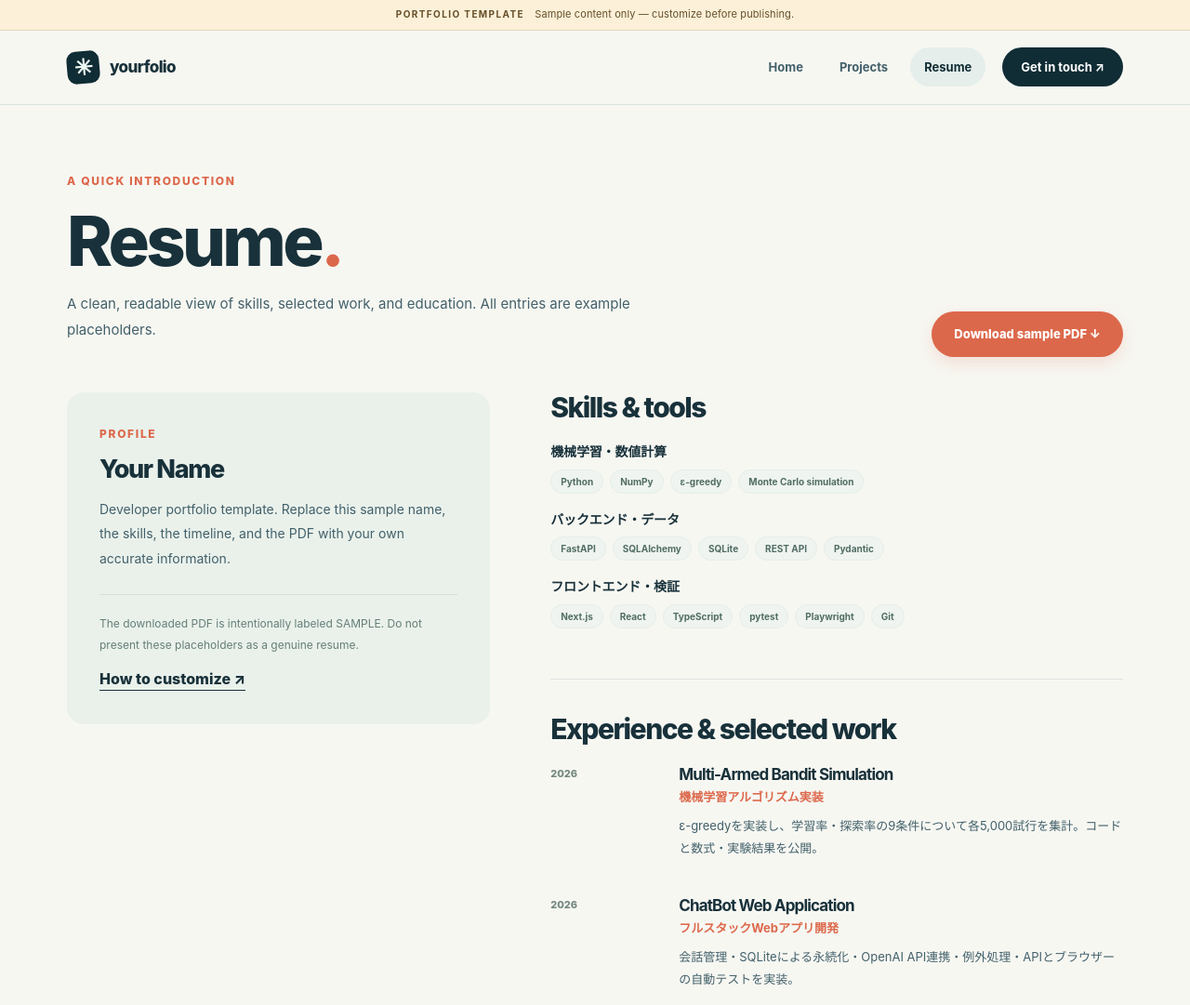
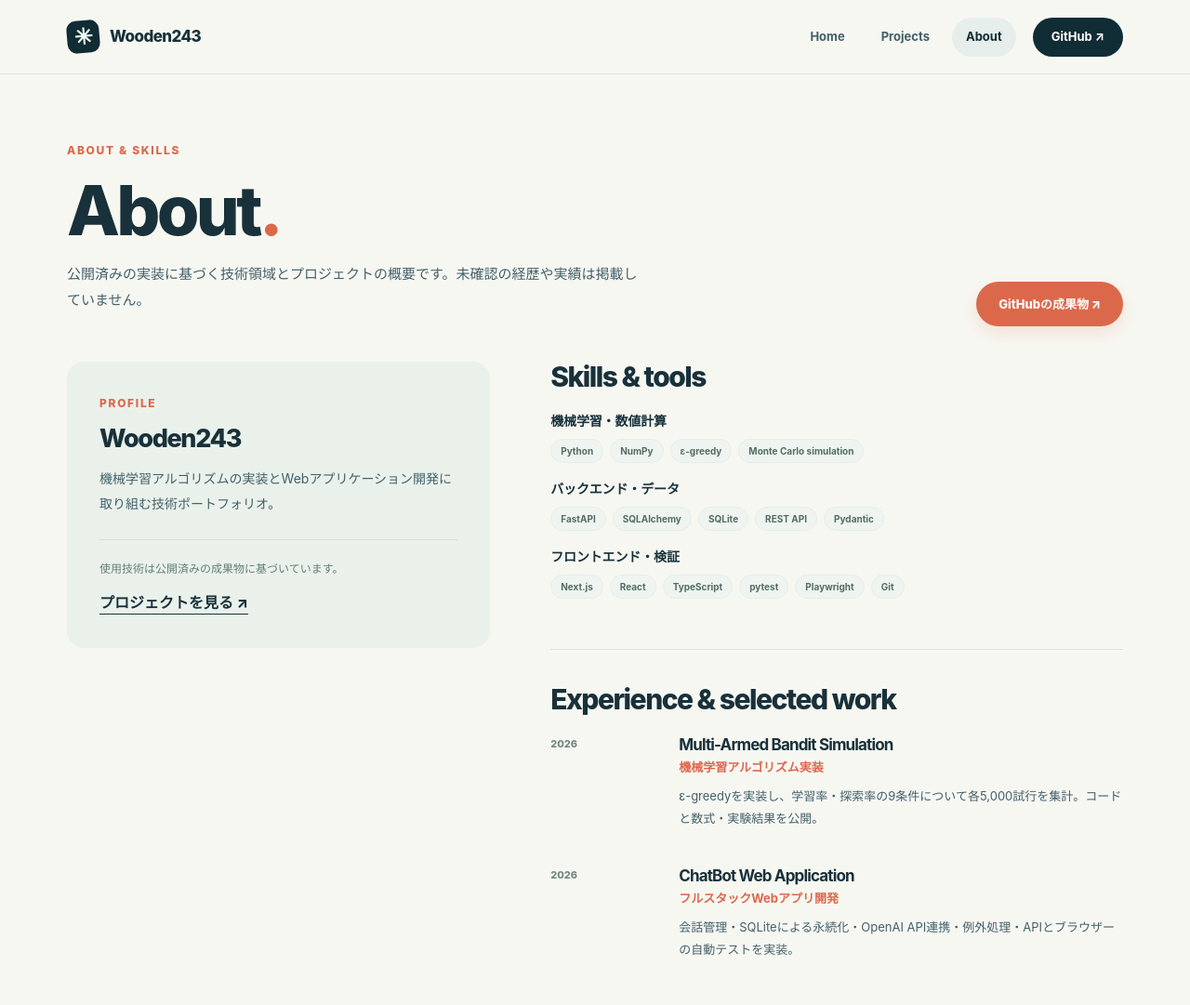
Before and after one commit to Wooden243/Resume-Website, a website with bundled scripts: page resume/index.html in a window 1280 px wide. Shown: the top 1081 px of the page at 93% size. Built offline with nearby package versions, Linux system fonts and the light colour scheme.

Commit message:
ui: personalize portfolio layout and navigation

```diff
--- a/resume/index.html
+++ b/resume/index.html
@@ -1,51 +1,33 @@
 <!doctype html>
-<html lang="en">
-<head>
-  <meta charset="utf-8">
-  <meta name="viewport" content="width=device-width, initial-scale=1">
-  <meta name="description" content="Sample resume, skills, experience, and downloadable PDF for a customizable portfolio.">
+<html lang="ja"><head>
+<meta charset="utf-8"><meta name="viewport" content="width=device-width, initial-scale=1">
+<meta name="description" content="公開プロジェクトに基づく使用技術と取り組み。">
 <meta name="theme-color" content="#102c34">
-  <title>Resume — Resume Website</title>
+<title>About — Wooden243</title>
 <link rel="icon" type="image/svg+xml" href="../assets/favicon.svg">
 <link rel="stylesheet" href="../assets/css/styles.css">
 <script type="module" src="../assets/js/resume.js"></script>
-</head>
-<body>
-<a class="skip-link" href="#main">Skip to content</a>
-<div class="template-strip"><strong>Portfolio template</strong> Sample content only — customize before publishing.</div>
-<header class="site-header">
-  <div class="container nav-inner">
-    <a class="brand" href="../index.html" aria-label="Portfolio template home"><span class="brand-mark" aria-hidden="true">✳</span> yourfolio<span class="sr-only"></span></a>
+</head><body>
+<a class="skip-link" href="#main">本文へスキップ</a>
+<header class="site-header"><div class="container nav-inner">
+<a class="brand" href="../index.html" aria-label="Wooden243 ポートフォリオ ホーム"><span class="brand-mark" aria-hidden="true">✳</span> Wooden243</a>
 <button class="menu-toggle" type="button" data-menu-toggle aria-expanded="false" aria-controls="primary-navigation">Menu ☰</button>
-    <nav class="site-nav" id="primary-navigation" data-nav-menu aria-label="Main navigation">
+<nav class="site-nav" id="primary-navigation" data-nav-menu aria-label="メインナビゲーション">
 <a href="../index.html">Home</a>
 <a href="../projects/index.html">Projects</a>
-      <a href="../resume/index.html" aria-current="page">Resume</a>
-      <a class="nav-contact" href="../index.html#contact">Get in touch ↗</a>
-    </nav>
-  </div>
-</header>
+<a href="../resume/index.html" aria-current="page">About</a>
+<a class="nav-contact" href="https://github.com/Wooden243" target="_blank" rel="noopener noreferrer">GitHub ↗</a>
+</nav></div></header>
 <main id="main"><div class="container">
-  <header class="page-intro resume-header"><div><div class="eyebrow">A quick introduction</div><h1>Resume<span style="color:#dc684b">.</span></h1>
-    <p>A clean, readable view of skills, selected work, and education. All entries are example placeholders.</p></div>
-    <a id="resume-download" class="button button-primary" href="../assets/sample-resume.pdf" download="sample-resume.pdf">Download sample PDF ↓</a>
-  </header>
-  <div class="resume-layout">
-    <aside class="resume-overview"><div class="eyebrow">Profile</div><h2>Your Name</h2>
-      <p>Developer portfolio template. Replace this sample name, the skills, the timeline, and the PDF with your own accurate information.</p>
-      <p class="small-note">The downloaded PDF is intentionally labeled SAMPLE. Do not present these placeholders as a genuine resume.</p>
-      <a class="text-link" href="../guide.html">How to customize ↗</a>
-    </aside>
-    <div id="resume-dynamic" aria-live="polite"><p class="loading-hint">Loading resume information…</p></div>
-  </div>
-</div></main>
-<footer class="site-footer">
-  <div class="container footer-row">
-    <p>© <span data-year>2026</span> yourfolio. A customizable project template.</p>
-    <nav class="footer-links" aria-label="Footer navigation">
-      <a href="../index.html">Home</a><a href="../projects/index.html">Projects</a><a href="../resume/index.html">Resume</a><a href="../guide.html">Setup guide</a>
-    </nav>
-  </div>
-</footer>
-</body>
-</html>
+<header class="page-intro resume-header"><div><div class="eyebrow">About & skills</div><h1>About<span style="color:#dc684b">.</span></h1>
+<p>公開済みの実装に基づく技術領域とプロジェクトの概要です。未確認の経歴や実績は掲載していません。</p></div>
+<a class="button button-primary" href="https://github.com/Wooden243" target="_blank" rel="noopener noreferrer">GitHubの成果物 ↗</a></header>
+<div class="resume-layout"><aside class="resume-overview"><div class="eyebrow">Profile</div><h2>Wooden243</h2>
+<p>機械学習アルゴリズムの実装とWebアプリケーション開発に取り組む技術ポートフォリオ。</p><p class="small-note">使用技術は公開済みの成果物に基づいています。</p>
+<a class="text-link" href="../projects/index.html">プロジェクトを見る ↗</a></aside>
+<div id="resume-dynamic" aria-live="polite"><p class="loading-hint">読み込み中…</p></div></div>
+</div></main><footer class="site-footer"><div class="container footer-row">
+<p>© <span data-year>2026</span> Wooden243 · Technical portfolio</p>
+<nav class="footer-links" aria-label="フッターナビゲーション"><a href="../index.html">Home</a><a href="../projects/index.html">Projects</a><a href="../resume/index.html">About</a><a href="https://github.com/Wooden243" target="_blank" rel="noopener noreferrer">GitHub</a></nav>
+</div></footer>
+</body></html>
```
Lines whose indentation alone changed are shown as unchanged.
